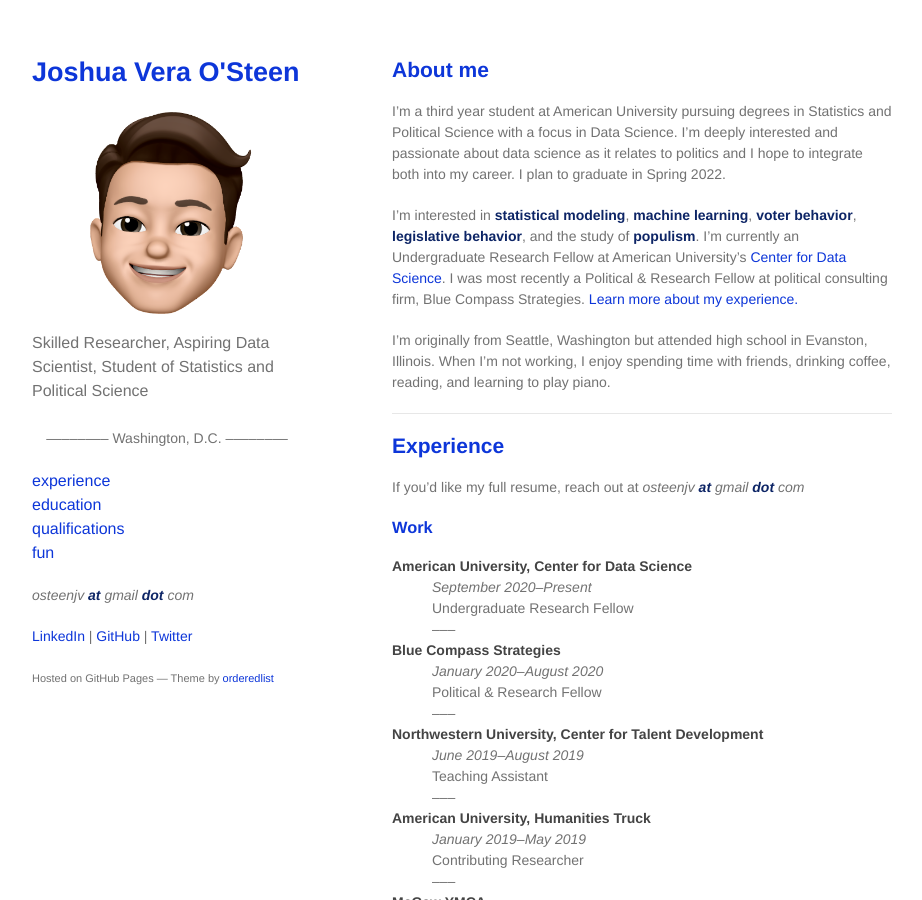
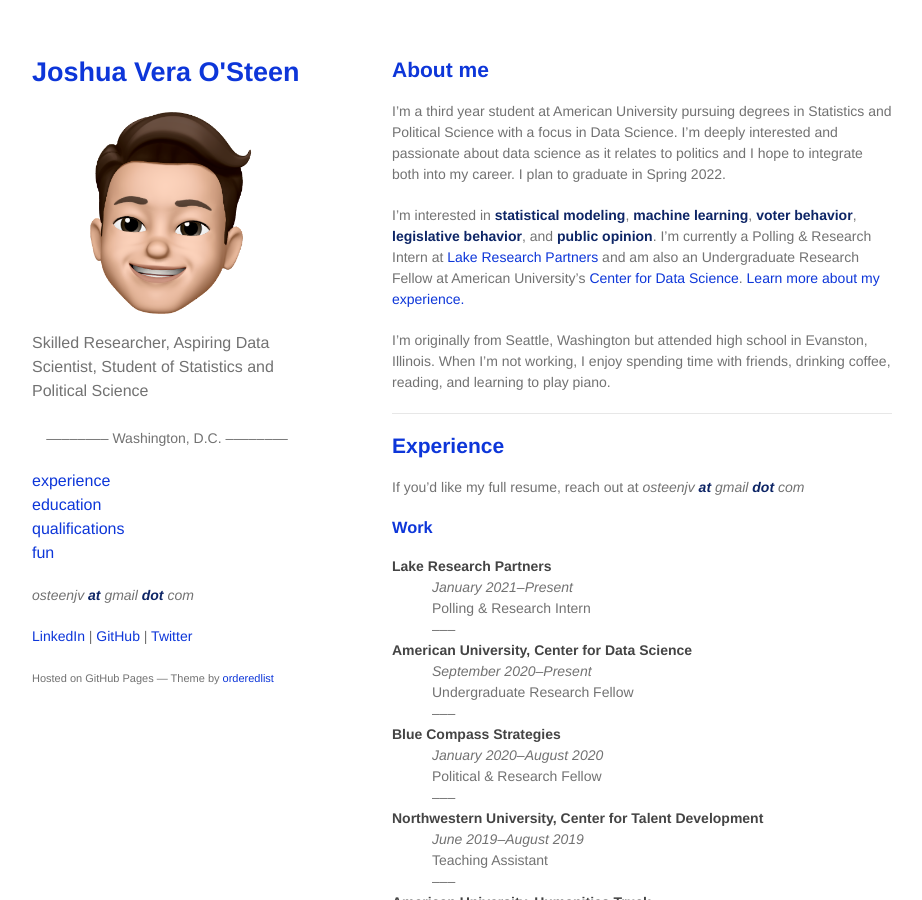
Before and after one commit to JVOsteen/JVOsteen.github.io, a Jekyll site: the page built from index.md, in a window 1280 px wide and 900 px high. Shown: the whole window, without its empty margins (178-1100 px from the left). Built offline with Jekyll 4.4.1, drawn with Linux system fonts in a browser that asks for light colours; our own code applies the rules of GitHub Pages for plain Markdown files; some of the changed text lies outside the part shown.

Commit message:
Update index.md

```diff
--- a/index.md
+++ b/index.md
@@ -4,7 +4,7 @@
 ## About me
 I'm a third year student at American University pursuing degrees in Statistics and Political Science with a focus in Data Science. I’m deeply interested and passionate about data science as it relates to politics and I hope to integrate both into my career. I plan to graduate in Spring 2022.
 
-I'm interested in **statistical modeling**, **machine learning**, **voter behavior**, **legislative behavior**, and the study of **populism**. I'm currently an Undergraduate Research Fellow at American University's [Center for Data Science](https://www.american.edu/spa/data-science/index.cfm). I was most recently a Political & Research Fellow at political consulting firm, Blue Compass Strategies. [Learn more about my experience.](./#experience)
+I'm interested in **statistical modeling**, **machine learning**, **voter behavior**, **legislative behavior**, and **public opinion**. I'm currently a Polling & Research Intern at [Lake Research Partners](www.lakeresearch.com) and am also an Undergraduate Research Fellow at American University's [Center for Data Science](https://www.american.edu/spa/data-science/index.cfm). [Learn more about my experience.](./#experience)
 
 I'm originally from Seattle, Washington but attended high school in Evanston, Illinois. When I'm not working, I enjoy spending time with friends, drinking coffee, reading, and learning to play piano.
 
@@ -14,6 +14,11 @@
 If you'd like my full resume, reach out at *osteenjv **at** gmail **dot** com*
 
 ### Work
+Lake Research Partners
+: _January 2021–Present_
+: Polling & Research Intern
+: –––
+
 American University, Center for Data Science
 : _September 2020–Present_
 : Undergraduate Research Fellow
@@ -67,17 +72,20 @@
 |------------------|-------------------------------------------------------|----------------------|
 | Computer Science | Intro to Computer Science I                           | CSC148               |
 |                  | Intro to Computer Science II						   | CSC208               |
-|                  | Statistical Programming in R*                         | STAT412              |
+|                  | Statistical Programming in R                          | STAT412              |
+|                  | Databases and Big Data*                               | ITEC470              |
 | Math/Statistics  | Linear Algebra                                        | MATH310              |
 |                  | Calculus III						                   | MATH313              |
 |                  | Intermediate Statistics							   | STAT302              |
 |                  | Probability                                           | MATH401              |
-|                  | Regression*                                           | STAT415              |
-| Political Science| Elections and Voting Behavior*                        | GOVT315              |
-|                  | Congress and Legislative Behavior*                    | GOVT321              |
+|                  | Regression                                            | STAT415              |
+|                  | Data Science*                                         | STAT413              |
+| Political Science| Elections and Voting Behavior                         | GOVT315              |
+|                  | Congress and Legislative Behavior                     | GOVT321              |
 |                  | Political Power and American Public Policy            | GOVT210              |
 |                  | Intro to Political Research                           | GOVT310              |
 |                  | American Political Parties                            | GOVT322              |
+|                  | Political Speechwriting*                              | GOVT444              |
 
 _*_ Course in progress
 
```
